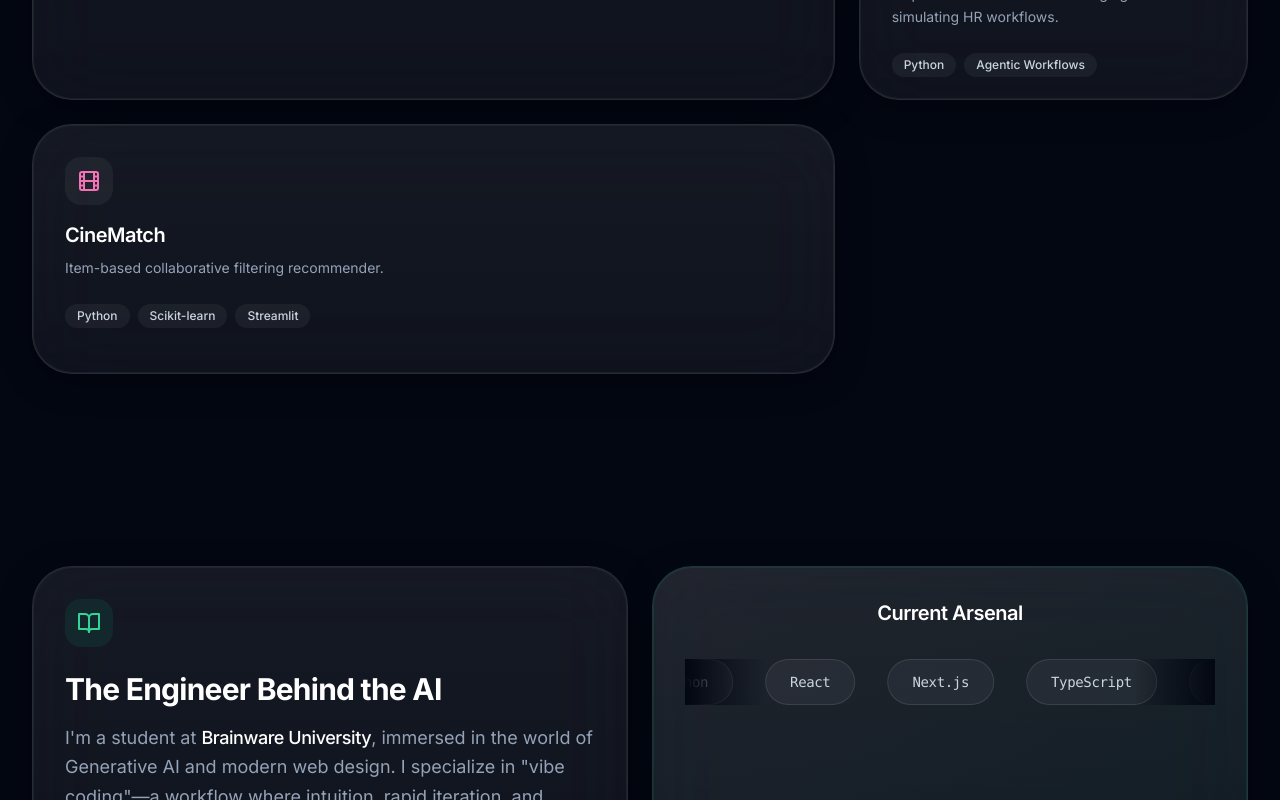
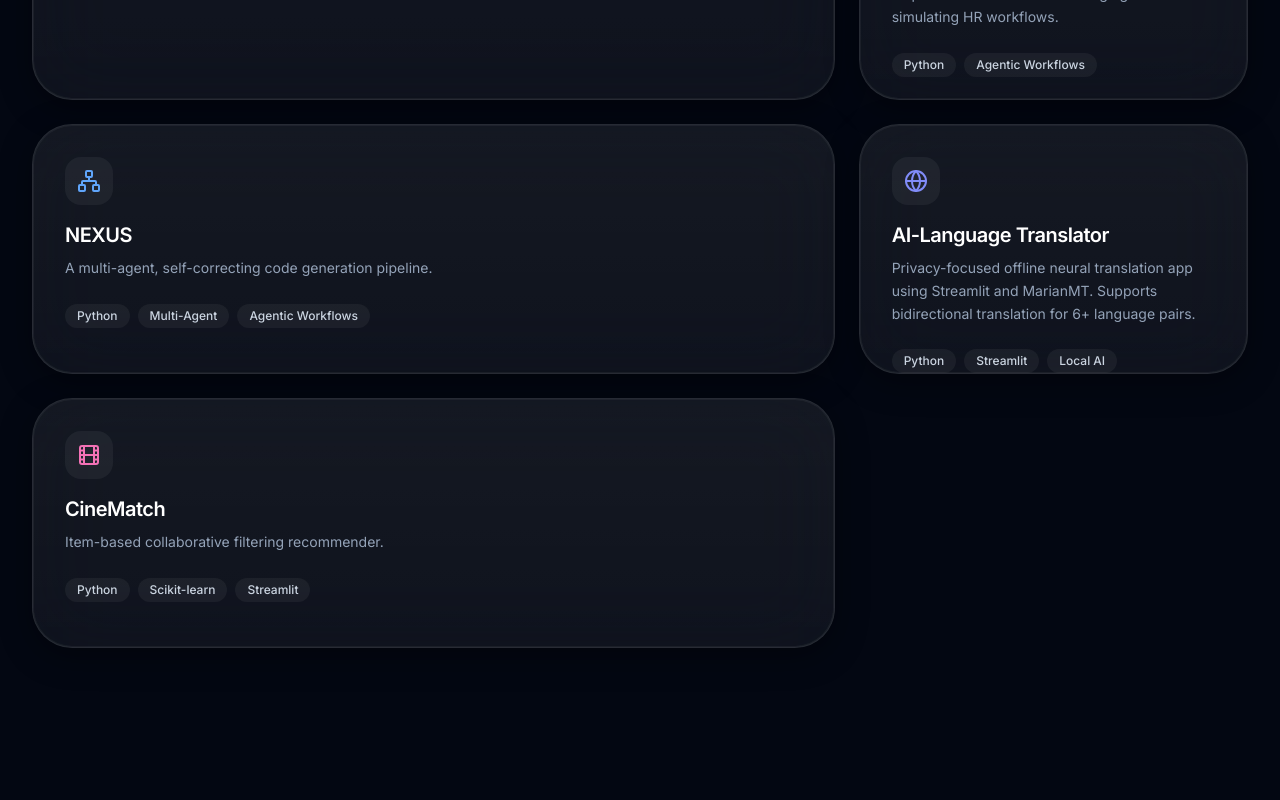
Before and after one commit to Swapnil-bo/Portfolio, a Next.js app: page / in a window 1280 px wide. Shown: the part 1360-2160 px from the top of the page. Built offline with nearby package versions, Linux system fonts and the light colour scheme.

Commit message:
feat: add NEXUS and AI-Language Translator to bento grid

```diff
--- a/src/components/sections/about.tsx
+++ b/src/components/sections/about.tsx
@@ -6,7 +6,7 @@ import { GlassCard } from "@/components/ui/glass-card";
 
 const techStack = [
     "Cursor", "Claude Code", "Python", "React", "Next.js", "TypeScript",
-    "Tailwind CSS", "Agentic Workflows", "PyTorch", "LangChain"
+    "Tailwind CSS", "Agentic Workflows", "PyTorch", "LangChain", "Antigravity"
 ];
 
 export function AboutSection() {
--- a/src/components/sections/bento-projects.tsx
+++ b/src/components/sections/bento-projects.tsx
@@ -2,7 +2,7 @@
 
 import { motion } from "framer-motion";
 import { GlassCard } from "@/components/ui/glass-card";
-import { Mic, MessageSquare, Briefcase, Film, Github, ExternalLink } from "lucide-react";
+import { Mic, MessageSquare, Briefcase, Film, Github, ExternalLink, Network, Globe } from "lucide-react";
 
 const projects = [
     {
@@ -27,6 +27,14 @@ const projects = [
         )
     },
     {
+        title: "NEXUS",
+        description: "A multi-agent, self-correcting code generation pipeline.",
+        tags: ["Python", "Multi-Agent", "Agentic Workflows"],
+        icon: <Network className="h-6 w-6 text-blue-400" />,
+        className: "md:col-span-2 md:row-span-1 border-blue-500/20",
+        href: "https://github.com/Swapnil-bo/NEXUS",
+    },
+    {
         title: "Chat-Vibe",
         description: "Privacy-first WhatsApp analyzer built with Gemini 2.5 Flash.",
         tags: ["TypeScript", "Web Workers", "Next.js"],
@@ -49,6 +57,14 @@ const projects = [
         icon: <Film className="h-6 w-6 text-pink-400" />,
         className: "md:col-span-2 md:row-span-1",
         href: "https://github.com/Swapnil-bo/Movie-Recommendation-System",
+    },
+    {
+        title: "AI-Language Translator",
+        description: "Privacy-focused offline neural translation app using Streamlit and MarianMT. Supports bidirectional translation for 6+ language pairs.",
+        tags: ["Python", "Streamlit", "Local AI"],
+        icon: <Globe className="h-6 w-6 text-indigo-400" />,
+        className: "md:col-span-1 md:row-span-1 border-indigo-500/20",
+        href: "https://github.com/Swapnil-bo/AI-Language-Translator",
     },
 ];
 
@@ -91,7 +107,7 @@ export function BentoProjects() {
                 initial="hidden"
                 whileInView="visible"
                 viewport={{ once: true, margin: "-100px" }}
-                className="grid grid-cols-1 gap-6 md:grid-cols-3 md:auto-rows-[250px]"
+                className="grid grid-cols-1 gap-6 md:grid-cols-3 md:auto-rows-[250px] grid-flow-row-dense"
             >
                 {projects.map((project, idx) => (
                     <a
```
